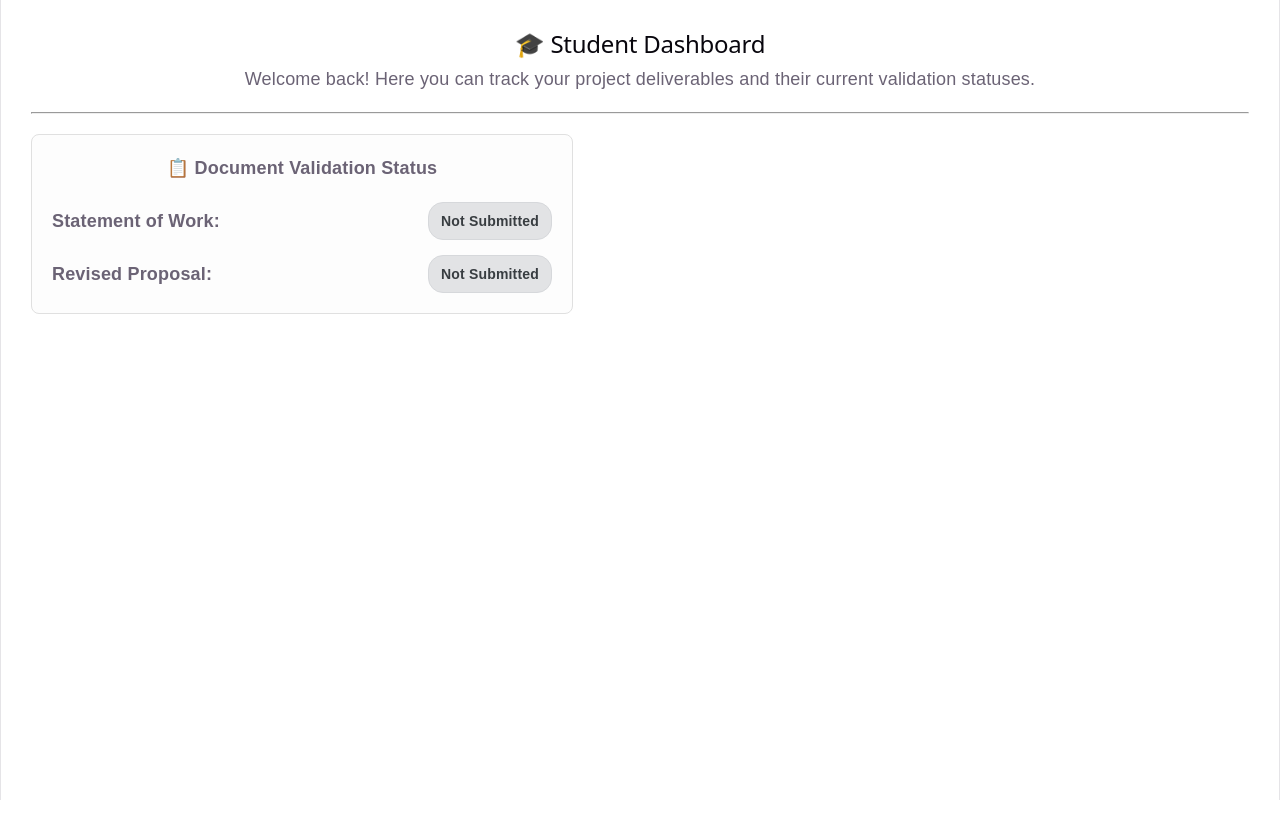
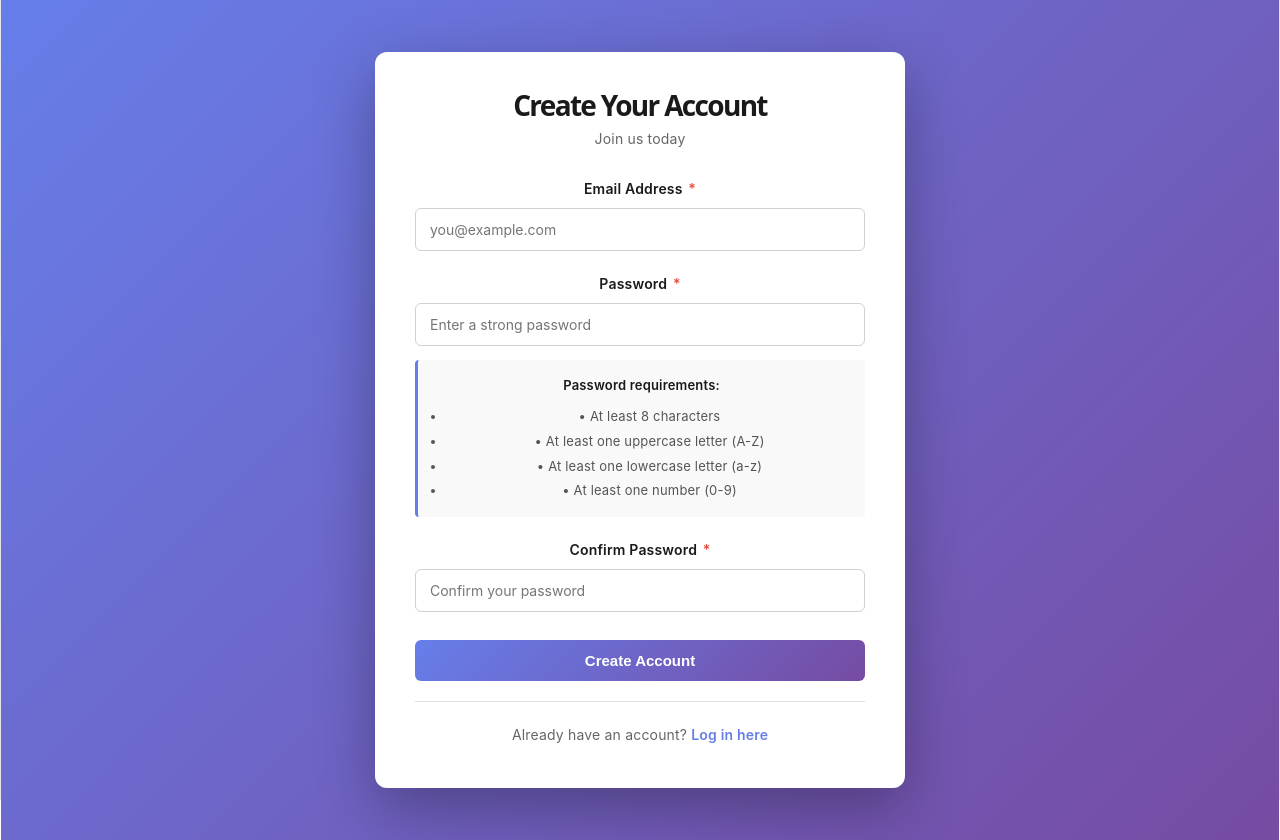
Before and after one commit to SE3318-Spring-2025-2026/senior-app-5, a React app in the folder frontend/: page / in a window 1280 px wide. Before the commit the page ends 800 px from the top, so only its background shows below. Built offline with nearby package versions, Linux system fonts and the light colour scheme; no server answers; the HTML template or start-up script is replaced by a standard one.

Commit message:
docs: add StudentDashboard entry to App.jsx

```diff
--- a/frontend/src/App.jsx
+++ b/frontend/src/App.jsx
@@ -1,47 +1,27 @@
-import StudentDashboard from './pages/StudentDashboard'
+import RegisterPage from './pages/RegisterPage'
+import StudentDashboard from './pages/StudentDashboard' // Senin yeni sayfan
 import './App.css'
 
 function App() {
   return (
     <div className="app">
+      {/* ŞİMDİLİK ORİJİNAL KAYIT SAYFASI AKTİF */}
+      <RegisterPage />
 
-      <StudentDashboard />
+      {/* TEST ETMEK İÇİN:
+          Yukarıdaki <RegisterPage /> satırını yoruma alıp,
+          aşağıdaki <StudentDashboard /> satırını açabilirsiniz.
+      */}
+      {/* <StudentDashboard /> */}
     </div>
   )
 }
 
 export default App
 
-
-/* =========================================
-   ORİJİNAL KOD
-   =========================================
-import RegisterPage from './pages/RegisterPage'
-import './App.css'
-
-function App() {
-  return (
-    <div className="app">
-      <RegisterPage />
-    </div>
-  )
-}
-export default App
-*/
-
-
-/* =========================================
-   TEST: ISSUE #60 (Coordinator Dashboard)
-   =========================================
-import CoordinatorDashboard from './pages/CoordinatorDashboard';
-import './App.css'
-
-function App() {
-  return (
-    <div className="app">
-      <CoordinatorDashboard />
-    </div>
-  );
-}
-export default App
-*/
+/* ==========================================================
+   DEVELOPER TEST NOTLARI (Issue #63)
+   ----------------------------------------------------------
+   Bu PR ile StudentDashboard.tsx ve DocumentStatusBanner.tsx
+   bileşenleri eklenmiştir.
+   ========================================================== */
```
